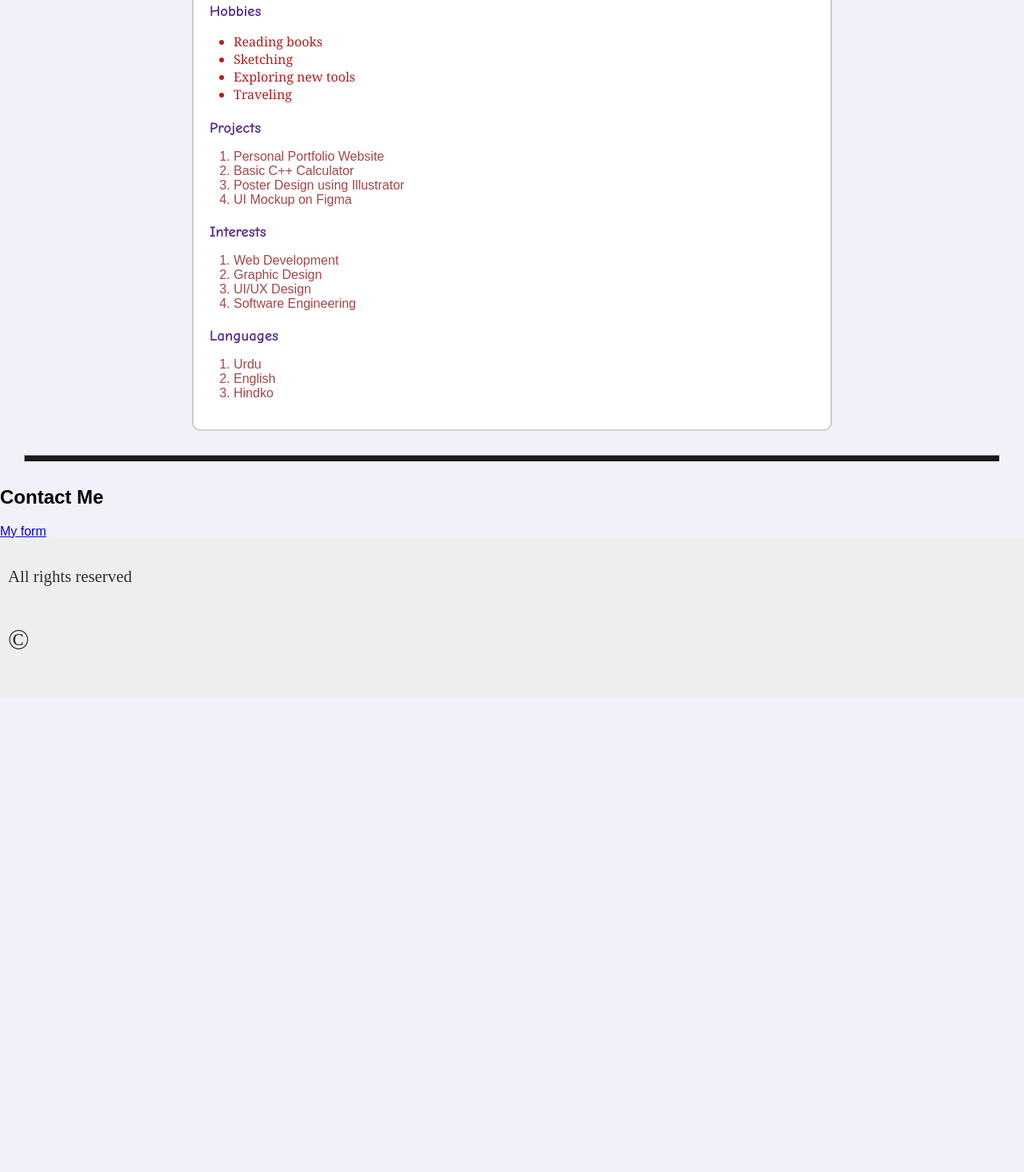
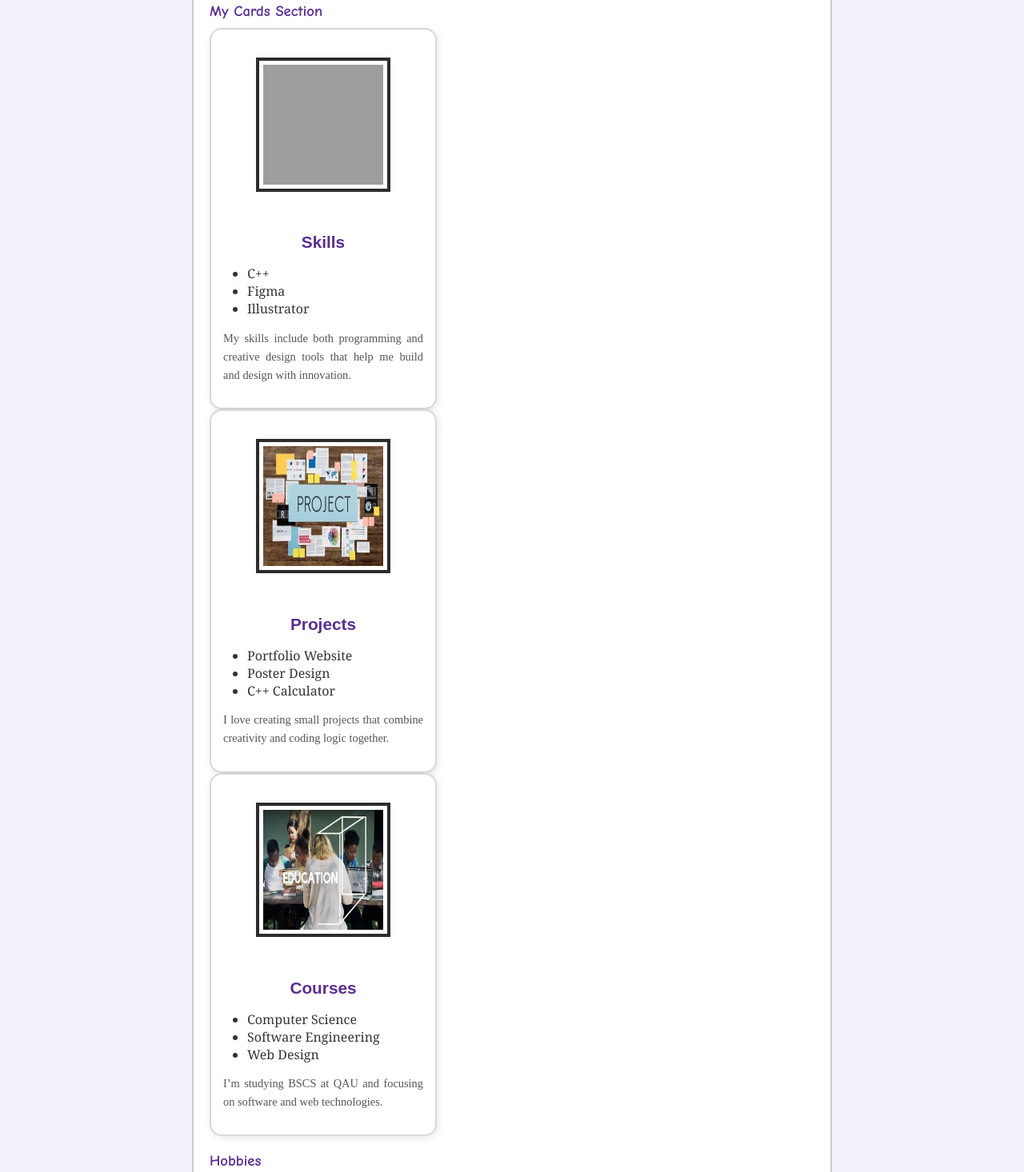
Before and after one commit to fatimaarif0212/fatimaarif0212.github.io, a plain HTML site: page Lab06/index.html in a window 1280 px wide. Shown: the part 1683-3149 px from the top of the page at 80% size. Before the commit the page ends 2557 px from the top, so only its background shows below. Drawn offline with Linux system fonts and the light colour scheme; grey boxes are pictures that could not be loaded.

Commit message:
lab06 updated

```diff
--- a/Lab06/index.html
+++ b/Lab06/index.html
@@ -106,8 +106,43 @@
     I strive to combine creativity with technical skills to create meaningful work.
     I am eager to grow in the tech field and contribute to impactful projects in the future.
 </p>
+<h3>My Cards Section</h3>
+            <section class="cards-container">
+                <div class="card">
+                    <img src="https://images.pexels.com/photos/1181671/pexels-photo-1181671.jpeg?auto=compress&cs=tinysrgb&w=600" alt="Skills Image">
 
+                    <h4>Skills</h4>
+                    <ul>
+                        <li>C++</li>
+                        <li>Figma</li>
+                        <li>Illustrator</li>
+                    </ul>
+                    <p>My skills include both programming and creative design tools that help me build and design with innovation.</p>
+                </div>
 
+                <div class="card">
+            <img src="pic1.jpg"  alt="Project">
+
+                    <h4>Projects</h4>
+                    <ul>
+                        <li>Portfolio Website</li>
+                        <li>Poster Design</li>
+                        <li>C++ Calculator</li>
+                    </ul>
+                    <p>I love creating small projects that combine creativity and coding logic together.</p>
+                </div>
+
+                <div class="card">
+                    <img src="pic 2.jpg" alt="Courses">
+                    <h4>Courses</h4>
+                    <ul>
+                        <li>Computer Science</li>
+                        <li>Software Engineering</li>
+                        <li>Web Design</li>
+                    </ul>
+                    <p>I’m studying BSCS at QAU and focusing on software and web technologies.</p>
+                </div>
+            </section>
             <h3>Hobbies</h3>
             <ul>
                 <li>Reading books</li>
--- a/Lab06/style.css
+++ b/Lab06/style.css
@@ -176,6 +176,7 @@ tfoot td {
 }
 .card-container {
     display: flex;
+    flex-direction: row;
     flex-wrap: wrap;
     justify-content: center;
     gap: 20px;
@@ -224,6 +225,7 @@ tfoot td {
 }
 @media (max-width: 700px) {
     .card-container {
+        display:flex;
         flex-direction: column;
         align-items: center;
     }
```
Also changed, not shown: Lab06/pic 2.jpg (added), Lab06/pic1.jpg (added), lab07/WhatsApp Image 2025-09-19 at 4.52.06 PM.jpeg (added).
